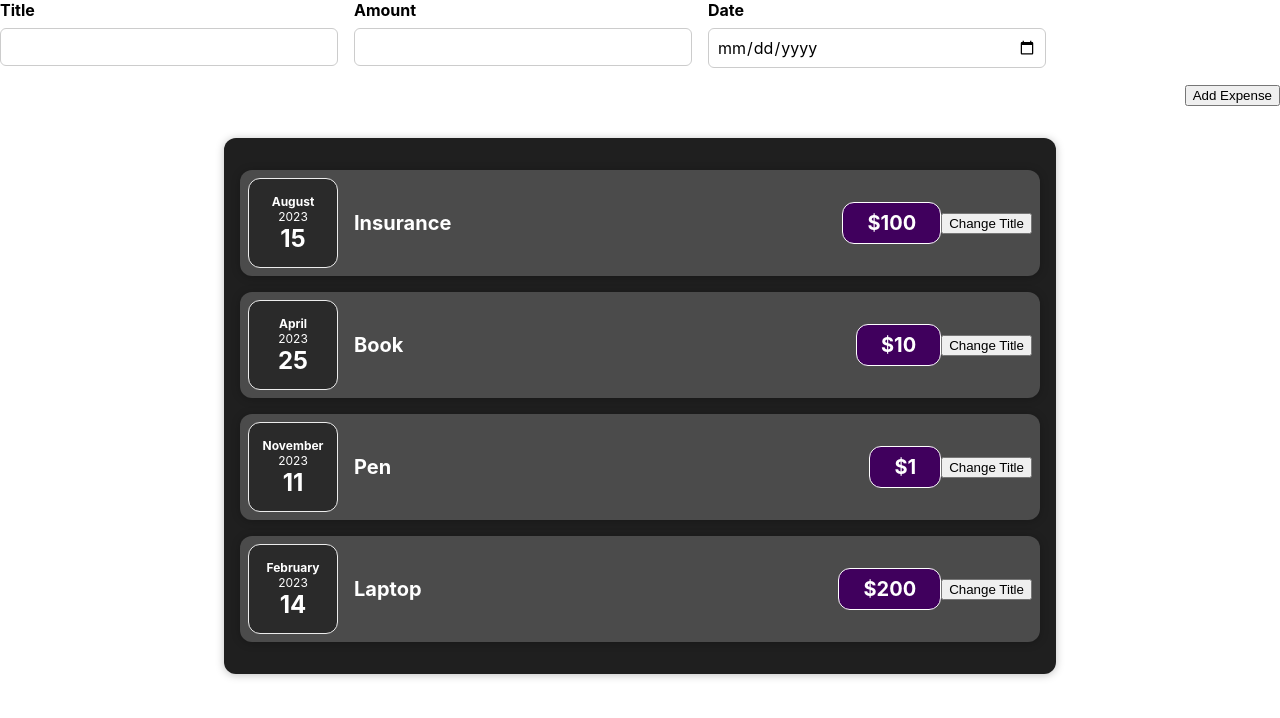
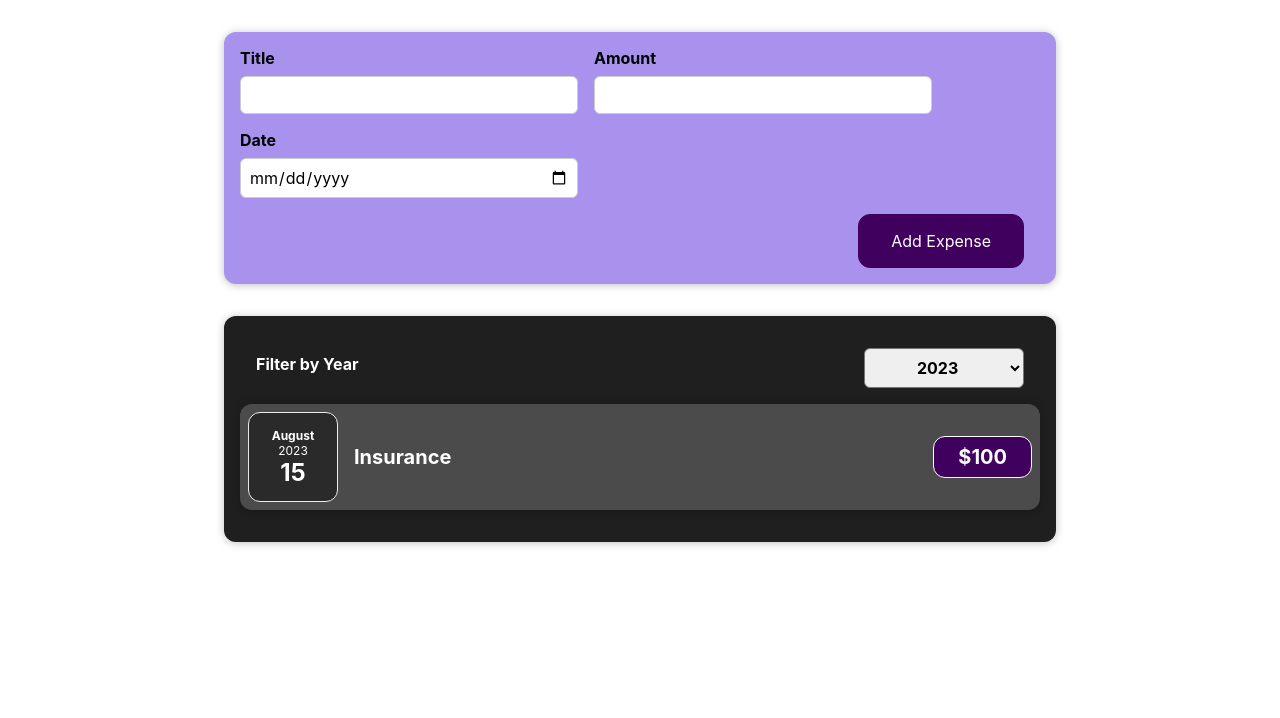
Before and after one commit to revivesanjeev/Expense_Tracker_react_js, a React (Create React App) app: page / in a window 1280 px wide. Shown: the top 718 px of the page. Built offline with nearby package versions, Linux system fonts and the light colour scheme.

Commit message:
adding filter functionality

```diff
--- a/src/App.js
+++ b/src/App.js
@@ -1,20 +1,24 @@
+import React,{useState} from 'react';
 import Expenses from "./componets/Expenses/Expenses";
 import NewExpense from "./componets/NewExpense/NewExpense";
 
+
 const App = () => {
-  const expenses = [
-    { id: "1", date: new Date(2023, 7, 15), title: "Insurance", price: 100 },
-    { id: "2", date: new Date(2023, 3, 25), title: "Book", price: 10 },
-    { id: "3", date: new Date(2023, 10, 11), title: "Pen", price: 1 },
-    { id: "4", date: new Date(2023, 1, 14), title: "Laptop", price: 200 },
-  ];
+  const [expenses, setExpenses] = useState([
+    { id: 1, title: "Insurance", date: new Date(2023, 7, 15), price: 100 },
+    { id: 2, title: "Book", date: new Date(2024, 8, 25), price: 10 },
+    { id: 3, title: "Pen", date: new Date(2025, 2, 10), price: 1 },
+    { id: 4, title: "Laptop", date: new Date(2024, 9, 17), price: 200 },
+  ]);
 
+  const addExpenseHandler = (expense) => {
+    setExpenses((prevExpenses) => [expense, ...prevExpenses]);
+  };
   return (
     <div>
-   <NewExpense/>
+      <NewExpense onAddExpense={addExpenseHandler} />
       <Expenses expenses={expenses} />
     </div>
   );
 };
-
 export default App;
--- a/src/componets/Expenses/ExpenseItem.js
+++ b/src/componets/Expenses/ExpenseItem.js
@@ -1,26 +1,18 @@
+import React from "react";
 import "./ExpenseItem.css";
-import React, { useState } from "react";
 import ExpenseDate from "./ExpenseDate";
 import Card from "../UI/Card";
 
 const ExpenseItem = (props) => {
-   const [title, setTitle] = useState(props.title);
-
-    const buttonClickHandler=(event)=>{
-       setTitle("New Title");
-      console.log("Button clicked");
-    }
-
   return (
     <Card className="expense-item">
       <ExpenseDate date={props.date} />
       <div className="expense-item__description">
-        <h2>{title}</h2>
-
+        <h2>{props.title}</h2>
         <div className="expense-item__price">${props.price}</div>
       </div>
-      <button onClick={buttonClickHandler}>Change Title</button>
     </Card>
   );
 };
+
 export default ExpenseItem;
--- a/src/componets/Expenses/Expenses.js
+++ b/src/componets/Expenses/Expenses.js
@@ -1,14 +1,36 @@
+
+import React, { useState } from "react";
 import ExpenseItem from "./ExpenseItem";
 import "./Expenses.css";
+import ExpensesFilter from './ExpensesFlter'
 import Card from "../UI/Card";
 
+
+
 const Expenses = (props) => {
+  const [filteredYear, setFilteredYear] = useState("2023");
+
+  const changeFilterHandler = (selectedYear) => {
+    setFilteredYear(selectedYear);
+  };
+
   return (
     <Card className="expenses">
-      {props.expenses.map((expense) => {
+      <ExpensesFilter
+        selected={filteredYear}
+        onChangeFilter={changeFilterHandler}
+      />
+
+      {/* //selecting the year from date and converting it to the string if equal then it will only pass to the expense */}
+      {props.expenses
+        .filter((expense) => {
+          return expense.date.getFullYear().toString() === filteredYear;
+        })
+
+        .map((expense) => {
           return (
             <ExpenseItem
-            id={expense.id}
+              key={expense.id}
               title={expense.title}
               date={expense.date}
               price={expense.price}
@@ -18,4 +40,5 @@ const Expenses = (props) => {
     </Card>
   );
 };
+
 export default Expenses;
--- /dev/null
+++ b/src/componets/Expenses/ExpensesFilter.css
@@ -0,0 +1,24 @@
+.expenses-filter {
+  color: white;
+  padding: 0 1rem;
+}
+
+.expenses-filter__control {
+  display: flex;
+  width: 100%;
+  align-items: center;
+  justify-content: space-between;
+  margin: 1rem 0;
+}
+
+.expenses-filter label {
+  font-weight: bold;
+  margin-bottom: 0.5rem;
+}
+
+.expenses-filter select {
+  font: inherit;
+  padding: 0.5rem 3rem;
+  font-weight: bold;
+  border-radius: 6px;
+}
--- /dev/null
+++ b/src/componets/Expenses/ExpensesFlter.js
@@ -0,0 +1,29 @@
+import React from "react";
+import "./ExpensesFilter.css";
+
+
+
+const ExpensesFilter = (props) => {
+  const dropdownChangeHandler = (event) => {
+    props.onChangeFilter(event.target.value);
+  };
+
+  return (
+    <div className="expenses-filter">
+      <div className="expenses-filter__control">
+        <label htmlFor="year-dropdown">Filter by Year</label>
+        <select
+          value={props.selected}
+          onChange={dropdownChangeHandler}
+          id="year-dropdown"
+        >
+          <option value="2023">2023</option>
+          <option value="2024">2024</option>
+          <option value="2025">2025</option>
+        </select>
+      </div>
+    </div>
+  );
+};
+
+export default ExpensesFilter;
--- a/src/componets/NewExpense/ExpenseForm.js
+++ b/src/componets/NewExpense/ExpenseForm.js
@@ -1,49 +1,98 @@
 import React, { useState } from "react";
 import "./ExpenseForm.css";
 
-const ExpenseForm = () => {
-  const [userInput, setUserInput] = useState({
-    enteredTitle: "",
-    enteredAmount: "",
-    enteredDate: "",
-  });
+const ExpenseForm = (props) => {
+   const [enteredTitle, setEnteredTitle] = useState("");
+   const [enteredAmount, setEnteredAmount] = useState("");
+   const [enteredDate, setEnteredDate] = useState("");
+
+
+     //using single state updation
+  // const [userInput, setUserInput] = useState({
+  //   enteredTitle: "",
+  //   enteredAmount: "",
+  //   enteredDate: "",
+  // });
+  // const titleChangeHandler = (event) => {
+    //asking for the react latest updated value i..e prevstate
+  //   setUserInput((prevState) => {//we want always the previous state so,
+  //     return {
+  //       ...prevState,//why spreading this variable is compulsory bcs we don't want to loose the data if we will use directly other two value will be lost
+  //       enteredTitle: event.target.value,
+  //     };
+  //   });
+  // };
+
+  // const amountChangeHandler = (event) => {
+  //   setUserInput((prevState) => {
+  //     return {
+  //       ...prevState,
+  //       enteredAmount: event.target.value,
+  //     };
+  //   });
+  // };
+
+  // const dateChangeHandler = (event) => {
+  //   setUserInput((prevState) => {
+  //     return {
+  //       ...prevState,
+  //       enteredDate: event.target.value,
+  //     };
+  //   });
+  // };
+
+
+
+
+
+
   const titleChangeHandler = (event) => {
-    setUserInput((prevState) => {
-      return {
-        ...prevState,
-        enteredTitle: event.target.value,
-      };
-    });
+    setEnteredTitle(event.target.value);
   };
 
   const amountChangeHandler = (event) => {
-    setUserInput((prevState) => {
-      return {
-        ...prevState,
-        enteredAmount: event.target.value,
-      };
-    });
+    setEnteredAmount(event.target.value);
   };
 
   const dateChangeHandler = (event) => {
-    setUserInput((prevState) => {
-      return {
-        ...prevState,
-        enteredDate: event.target.value,
-      };
-    });
+    setEnteredDate(event.target.value);
   };
 
+
+    const formSubmitHandler = (event) => {
+      event.preventDefault();
+      const expenseData = {
+        title: enteredTitle,
+        price: enteredAmount,
+        date: new Date(enteredDate),
+      };
+
+       props.onSaveExpenseData(expenseData);
+     setEnteredTitle("");
+     setEnteredAmount("");
+     setEnteredDate("");
+    };
+
   return (
-    <form>
+    <form onSubmit={formSubmitHandler}>
       <div className="new-expense__controls">
         <div className="new-expense__control">
           <label htmlFor="title">Title</label>
-          <input type="text" id="title" onChange={titleChangeHandler} />
+          <input
+            type="text"
+            id="title"
+            value={enteredTitle}
+            onChange={titleChangeHandler}
+          />
         </div>
         <div className="new-expense__control">
           <label htmlFor="amount">Amount</label>
-          <input type="number" id="amount" onChange={amountChangeHandler} />
+          <input
+            type="number"
+            id="amount"
+            value={enteredAmount}
+            onChange={amountChangeHandler}
+          />
         </div>
         <div className="new-expense__control">
           <label htmlFor="date">Date</label>
@@ -52,6 +101,7 @@ const ExpenseForm = () => {
             id="date"
             min="2023-01-01"
             max="2024-12-31"
+            value={enteredDate}
             onChange={dateChangeHandler}
           />
         </div>
--- a/src/componets/NewExpense/NewExpense.css
+++ b/src/componets/NewExpense/NewExpense.css
@@ -1,26 +1,38 @@
-.new-expense__controls {
-  display: flex;
-  flex-wrap: wrap;
-  gap: 1rem;
-  margin-bottom: 1rem;
-  text-align: left;
+.new-expense {
+  background-color: #a892ee;
+  padding: 1rem;
+  margin: 2rem auto;
+  width: 50rem;
+  max-width: 95%;
+  border-radius: 12px;
+  text-align: center;
+  box-shadow: 0 1px 8px rgba(0, 0, 0, 0.25);
 }
 
-.new-expense__control label {
-  font-weight: bold;
-  margin-bottom: 0.5rem;
-  display: block;
+.new-expense button {
+  font: inherit;
+  cursor: pointer;
+  padding: 1rem 2rem;
+  border: 1px solid #40005d;
+  background-color: #40005d;
+  color: white;
+  border-radius: 12px;
+  margin-right: 1rem;
 }
 
-.new-expense__control input {
-  font: inherit;
-  padding: 0.5rem;
-  border-radius: 6px;
-  border: 1px solid #ccc;
-  width: 20rem;
-  max-width: 100%;
+.new-expense button:hover,
+.new-expense button:active {
+  background-color: #510674;
+  border-color: #510674;
 }
 
-.new-expense__actions {
-  text-align: right;
+.new-expense button.alternative {
+  color: #220131;
+  border-color: transparent;
+  background-color: transparent;
 }
+
+.new-expense button.alternative:hover,
+.new-expense button.alternative:active {
+  background-color: #ddb3f8;
+}
--- a/src/componets/NewExpense/NewExpense.js
+++ b/src/componets/NewExpense/NewExpense.js
@@ -2,10 +2,23 @@ import React from "react";
 import ExpenseForm from "./ExpenseForm";
 import "./NewExpense.css";
 
-const NewExpense = () => {
+const NewExpense = (props) => {
+
+  const saveExpenseDataHandler = (enteredExpenseData) => {
+    const expenseData = {
+      ...enteredExpenseData,
+      id: Math.random().toString(),
+    };
+    console.log(expenseData); // Generate unique ID
+    props.onAddExpense(expenseData);
+  };
+
+
+
   return (
     <div className="new-expense">
-      <ExpenseForm />
+
+      <ExpenseForm onSaveExpenseData={saveExpenseDataHandler} />
     </div>
   );
 };
```
Lines whose indentation alone changed are shown as unchanged.
